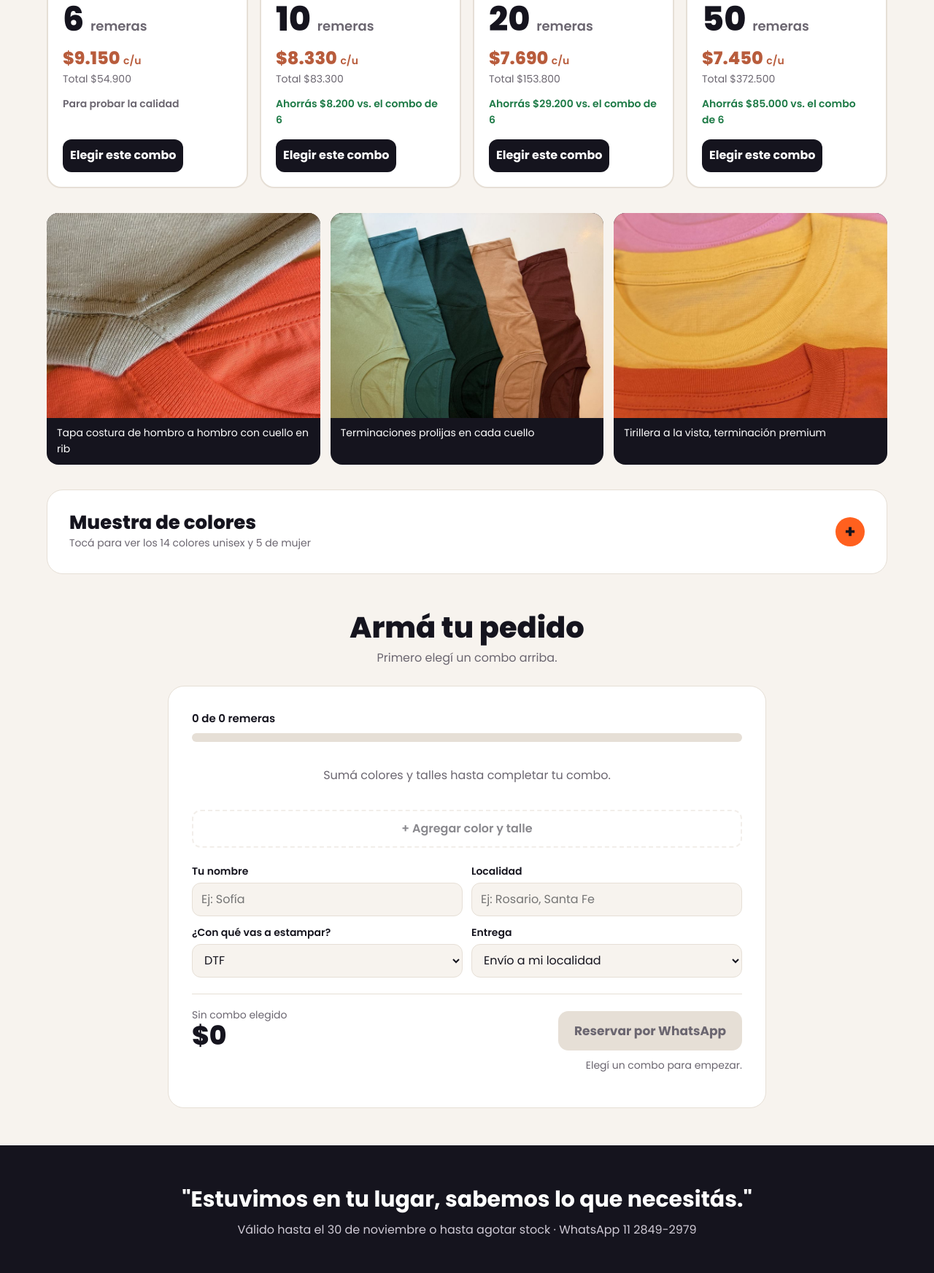
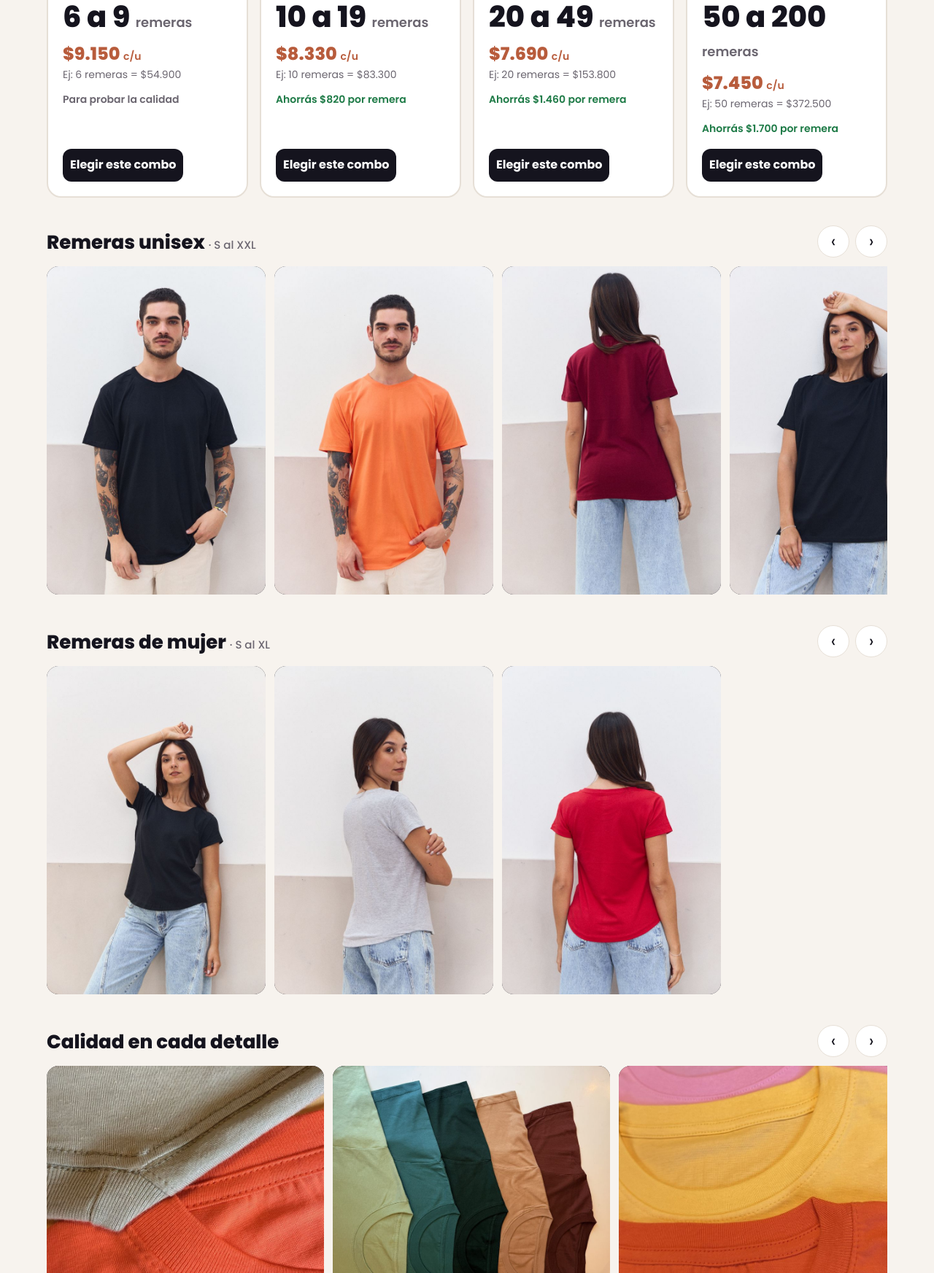
Before and after one commit to modalisaok/3PACKS, a plain HTML site: page combos/index.html in a window 1280 px wide. Shown: the part 1055-2800 px from the top of the page at 73% size. Drawn offline with Linux system fonts and the light colour scheme.

Commit message:
Add files via upload

```diff
--- a/combos/index.html
+++ b/combos/index.html
@@ -2,6 +2,7 @@
 <html lang="es">
 <head>
 <meta charset="utf-8">
+<meta name="format-detection" content="telephone=no">
 <meta name="viewport" content="width=device-width,initial-scale=1">
 <title>Combos MODALISA</title>
 <link rel="preconnect" href="https://fonts.googleapis.com">
@@ -39,8 +40,8 @@ h1 em{font-style:normal;color:var(--or)}
 .pills{display:flex;gap:8px;flex-wrap:wrap;margin-top:22px}
 .pills span{border:1px solid #4a4656;border-radius:99px;padding:6px 14px;font-size:14px}
 .photos{display:grid;grid-template-columns:repeat(2,minmax(0,1fr));gap:12px}
-.photos img{width:100%;aspect-ratio:4/5;object-fit:cover;border-radius:14px;display:block}
-.photos img:nth-child(2){transform:translateY(-22px)}
+.photos>img{width:100%;aspect-ratio:4/5;object-fit:cover;border-radius:14px;display:block}
+.photos>img:nth-child(2){transform:translateY(-22px)}
 .photos .tag{grid-column:1/-1;background:#fff;color:var(--ink);border-radius:14px;padding:12px 16px;font-weight:700;text-align:center;font-size:15px}
 .tag b{color:var(--rust)}
 h2{font-size:clamp(28px,4vw,40px);line-height:1.08;margin:0 0 8px;font-weight:800;text-wrap:balance}
@@ -65,7 +66,7 @@ h2{font-size:clamp(28px,4vw,40px);line-height:1.08;margin:0 0 8px;font-weight:80
 .details figure{margin:0;background:var(--ink);border-radius:16px;overflow:hidden;color:#fff}
 .details img{width:100%;aspect-ratio:4/3;object-fit:cover;display:block}
 .details figcaption{padding:10px 14px;font-size:14px}
-.mues{background:var(--card);border:1px solid var(--line);border-radius:22px;padding:clamp(18px,3vw,30px);margin-top:34px}
+.mues{color:var(--tx);text-align:left;background:var(--card);border:1px solid var(--line);border-radius:22px;padding:clamp(18px,3vw,30px);margin-top:34px}
 .mues summary{list-style:none;cursor:pointer;display:flex;justify-content:space-between;align-items:center;gap:16px;min-height:44px}
 .mues summary::-webkit-details-marker{display:none}
 .mues summary b{display:block;font-size:clamp(20px,2.6vw,26px);font-weight:800;line-height:1.15}
@@ -81,6 +82,22 @@ h2{font-size:clamp(28px,4vw,40px);line-height:1.08;margin:0 0 8px;font-weight:80
 .mg img{width:100%;aspect-ratio:2/3;object-fit:cover;display:block}
 .mg figcaption{background:var(--cream);text-align:center;font-size:14px;font-weight:500;padding:7px 4px}
 @media(max-width:420px){.mg{grid-template-columns:repeat(3,minmax(0,1fr))}.mg figcaption{font-size:13px}}
+.cblock{margin-top:38px}
+.chead{display:flex;justify-content:space-between;align-items:flex-end;gap:12px;margin-bottom:12px}
+.chead h3{margin:0;font-size:clamp(20px,2.6vw,26px);font-weight:800}.chead h3 span{font-size:15px;font-weight:500;color:var(--mut)}
+.navs{display:flex;gap:8px;flex:none}
+.nav{width:44px;height:44px;border-radius:50%;border:1px solid var(--line);background:var(--card);color:var(--tx);font-size:24px;cursor:pointer;line-height:1}
+.car{display:flex;gap:12px;overflow-x:auto;scroll-snap-type:x mandatory;scrollbar-width:none;padding-bottom:4px}
+.car::-webkit-scrollbar{display:none}
+.car figure{margin:0;flex:0 0 min(72%,300px);scroll-snap-align:start;border-radius:16px;overflow:hidden;background:var(--ink);color:#fff}
+.car img{width:100%;aspect-ratio:2/3;object-fit:cover;display:block}
+.car.wide figure{flex-basis:min(86%,380px)}.car.wide img{aspect-ratio:4/3}
+.car figcaption{padding:10px 14px;font-size:14px}
+.car:focus-visible{outline:3px solid var(--or);outline-offset:3px}
+.step input{width:56px;min-height:44px;border:0;border-radius:0;padding:0;text-align:center;background:transparent;font-weight:700;-moz-appearance:textfield}
+.step input::-webkit-outer-spin-button,.step input::-webkit-inner-spin-button{-webkit-appearance:none;margin:0}
+.prog{flex-wrap:wrap;gap:4px 12px}#pfalta{color:var(--rust)}
+.cb .qty{font-size:40px}
 .build{background:var(--card);border:1px solid var(--line);border-radius:22px;padding:clamp(18px,3vw,32px);max-width:820px;margin:0 auto}
 .prog{display:flex;justify-content:space-between;font-weight:600;font-size:15px;margin-bottom:8px}
 .bar{height:12px;background:var(--line);border-radius:99px;overflow:hidden}
@@ -138,6 +155,15 @@ label{font-size:14px;font-weight:600;display:block;margin-bottom:4px}
   <div class="photos">
    <img src="img/rack.jpg" alt="Perchero con remeras MODALISA de todos los colores"><img src="img/colores.jpg" alt="Remeras MODALISA de colores apiladas">
    <div class="tag">14 colores unisex + 5 de mujer · <b>combinás como quieras</b></div>
+  <details class="mues" style="grid-column:1/-1;margin-top:0" id="muestra">
+   <summary><span><b>Colores disponibles</b><small>Tocá para ver los 14 colores unisex y 5 de mujer</small></span><i aria-hidden="true">+</i></summary>
+   <div class="mbody">
+   <h3>Remeras unisex <span>· S al XXL</span></h3>
+   <div class="mg" id="mgU"></div>
+   <h3>Remeras de mujer <span>· S al XL</span></h3>
+   <div class="mg" id="mgM"></div>
+   </div>
+  </details>
   </div>
  </div>
 </section>
@@ -145,34 +171,26 @@ label{font-size:14px;font-weight:600;display:block;margin-bottom:4px}
 <section class="band" id="combos">
  <div class="wrap">
   <h2>Elegí tu combo</h2>
-  <p class="sub">Cuantas más llevás, menos pagás cada una. Podés surtir colores, talles y modelos dentro del mismo combo.</p>
+  <p class="sub">Pedí la cantidad que quieras, de 6 a 200 remeras: el precio por unidad depende del total que lleves. Podés surtir colores, talles y modelos.</p>
   <div class="combos" id="cgrid"></div>
-  <div class="details">
-   <figure><img src="img/rib.jpg" alt="Detalle del cuello en rib y tapacostura"><figcaption>Tapa costura de hombro a hombro con cuello en rib</figcaption></figure>
-   <figure><img src="img/hombros.jpg" alt="Hombros y cuellos de remeras de colores"><figcaption>Terminaciones prolijas en cada cuello</figcaption></figure>
-   <figure><img src="img/cuellos.jpg" alt="Tirillera a la vista en remeras de colores"><figcaption>Tirillera a la vista, terminación premium</figcaption></figure>
-  </div>
-  <details class="mues" id="muestra">
-   <summary><span><b>Muestra de colores</b><small>Tocá para ver los 14 colores unisex y 5 de mujer</small></span><i aria-hidden="true">+</i></summary>
-   <div class="mbody">
-   <h3>Remeras unisex <span>· S al XXL</span></h3>
-   <div class="mg" id="mgU"></div>
-   <h3>Remeras de mujer <span>· S al XL</span></h3>
-   <div class="mg" id="mgM"></div>
-   </div>
-  </details>
+  <div class="cblock"><div class="chead"><h3>Remeras unisex <span>· S al XXL</span></h3><div class="navs"><button type="button" class="nav prev" aria-label="Anterior">‹</button><button type="button" class="nav next" aria-label="Siguiente">›</button></div></div>
+   <div class="car " tabindex="0"><figure><img src="img/unisex-1.jpg" alt="Remera unisex MODALISA puesta" loading="lazy"></figure><figure><img src="img/unisex-2.jpg" alt="Remera unisex MODALISA puesta" loading="lazy"></figure><figure><img src="img/unisex-3.jpg" alt="Remera unisex MODALISA puesta" loading="lazy"></figure><figure><img src="img/unisex-4.jpg" alt="Remera unisex MODALISA puesta" loading="lazy"></figure><figure><img src="img/unisex-5.jpg" alt="Remera unisex MODALISA puesta" loading="lazy"></figure></div></div>
+  <div class="cblock"><div class="chead"><h3>Remeras de mujer <span>· S al XL</span></h3><div class="navs"><button type="button" class="nav prev" aria-label="Anterior">‹</button><button type="button" class="nav next" aria-label="Siguiente">›</button></div></div>
+   <div class="car " tabindex="0"><figure><img src="img/mujer-1.jpg" alt="Remera de mujer MODALISA puesta" loading="lazy"></figure><figure><img src="img/mujer-2.jpg" alt="Remera de mujer MODALISA puesta" loading="lazy"></figure><figure><img src="img/mujer-3.jpg" alt="Remera de mujer MODALISA puesta" loading="lazy"></figure></div></div>
+  <div class="cblock"><div class="chead"><h3>Calidad en cada detalle <span></span></h3><div class="navs"><button type="button" class="nav prev" aria-label="Anterior">‹</button><button type="button" class="nav next" aria-label="Siguiente">›</button></div></div>
+   <div class="car wide" tabindex="0"><figure><img src="img/rib.jpg" alt="Cuello en rib y tapacostura" loading="lazy"><figcaption>Tapa costura de hombro a hombro con cuello en rib</figcaption></figure><figure><img src="img/hombros.jpg" alt="Hombros y cuellos" loading="lazy"><figcaption>Terminaciones prolijas en cada cuello</figcaption></figure><figure><img src="img/cuellos.jpg" alt="Tirillera a la vista" loading="lazy"><figcaption>Tirillera a la vista, terminación premium</figcaption></figure></div></div>
  </div>
 </section>
 
 <section class="band" id="armar" style="padding-top:0">
  <div class="wrap">
   <h2 style="text-align:center">Armá tu pedido</h2>
-  <p class="sub" style="text-align:center" id="bsub">Primero elegí un combo arriba.</p>
+  <p class="sub" style="text-align:center" id="bsub">Sumá colores, talles y cantidades.</p>
   <div class="build">
    <div class="prog"><span id="plbl">0 de 0 remeras</span><span id="pfalta"></span></div>
    <div class="bar" id="bar"><i id="bari"></i></div>
    <div id="rows"></div>
-   <p class="empty" id="empty">Sumá colores y talles hasta completar tu combo.</p>
+   <p class="empty" id="empty">Elegí un combo arriba o tocá "Agregar color y talle".</p>
    <button class="add" id="add" type="button">+ Agregar color y talle</button>
    <div class="f2">
     <div><label for="nom">Tu nombre</label><input id="nom" autocomplete="name" placeholder="Ej: Sofía"></div>
@@ -198,64 +216,79 @@ label{font-size:14px;font-weight:600;display:block;margin-bottom:4px}
 
 <script>
 {
-const COMBOS=[
- {q:6,n:'Combo Prueba',u:9150},
- {q:10,n:'Combo Arranque',u:8330},
- {q:20,n:'Combo Emprendedor',u:7690,b:'El más elegido'},
- {q:50,n:'Combo Marca',u:7450,b:'Mejor precio'}];
-const UNI=[['Blanco','#fff'],['Negro','#111'],['Gris melange','#a9a9a9'],['Rojo','#c8202a'],['Azul marino','#1c2557'],['Naranja','#f0702a'],['Amarillo','#f2cc2e'],['Rosa BB','#f6c9d1'],['Bordó','#6a1a2a'],['Verde militar','#5f6448'],['Arena','#d8c4a6'],['Chocolate','#5a3825'],['Verde pistacho','#bfe3a0'],['Verde inglés','#1f4a33']];
-const MUJ=[['Blanco','#fff'],['Negro','#111'],['Gris melange','#a9a9a9'],['Rojo','#c8202a'],['Azul marino','#1c2557']];
+const TIERS=[
+ {min:6,max:9,n:'Combo Prueba',u:9150},
+ {min:10,max:19,n:'Combo Arranque',u:8330},
+ {min:20,max:49,n:'Combo Emprendedor',u:7690,b:'El más elegido'},
+ {min:50,max:200,n:'Combo Marca',u:7450,b:'Mejor precio'}];
+const MINQ=6,MAXQ=200;
+const UNI=[['Blanco'],['Negro'],['Gris melange'],['Rojo'],['Azul marino'],['Naranja'],['Amarillo'],['Rosa BB'],['Bordó'],['Verde militar'],['Arena'],['Chocolate'],['Verde pistacho'],['Verde inglés']];
+const MUJ=[['Blanco'],['Negro'],['Gris melange'],['Rojo'],['Azul marino']];
 const TU=['S','M','L','XL','XXL'],TM=['S','M','L','XL'];
 const END=new Date('2026-11-30T23:59:59-03:00').getTime();
 const $=id=>document.getElementById(id);
 const ars=n=>'$'+n.toLocaleString('es-AR');
-let sel=null,rows=[];
+const slug=n=>n.toLowerCase().normalize('NFD').replace(/[̀-ͯ]/g,'').replace(/[^a-z]+/g,'-').replace(/^-|-$/g,'');
+const tile=(p,l)=>l.map(c=>`<figure><img src="img/${p}-${slug(c[0])}.jpg" alt="Remera ${c[0]}" loading="lazy"><figcaption>${c[0]}</figcaption></figure>`).join('');
+$('mgU').innerHTML=tile('c',UNI);$('mgM').innerHTML=tile('w',MUJ);
+let rows=[];
 
 $('mq').innerHTML=Array(2).fill(['Últimos días del mes','Combos MODALISA','Precios de noviembre','Hasta el 30/11','Envíos a todo el país','Tu pedido en 24 hs'].map(t=>'<span>'+t+'</span>').join('<span>•</span>')+'<span>•</span>').join('');
 
-const base=COMBOS[0].u;
-$('cgrid').innerHTML=COMBOS.map((c,i)=>{const s=(base-c.u)*c.q;return `<button type="button" class="cb" data-i="${i}" aria-pressed="false">${c.b?`<span class="badge">${c.b}</span>`:''}<span class="nm">${c.n}</span><span class="qty">${c.q} <small>remeras</small></span><span class="unit">${ars(c.u)} <small>c/u</small></span><span class="tot">Total ${ars(c.u*c.q)}</span>${s>0?`<span class="save">Ahorrás ${ars(s)} vs. el combo de 6</span>`:'<span class="save" style="color:var(--mut)">Para probar la calidad</span>'}<span class="pick"><span>${'Elegir este combo'}</span></span></button>`}).join('');
+const base=TIERS[0].u;
+$('cgrid').innerHTML=TIERS.map((c,i)=>`<button type="button" class="cb" data-i="${i}" aria-pressed="false">${c.b?`<span class="badge">${c.b}</span>`:''}<span class="nm">${c.n}</span><span class="qty">${c.min} a ${c.max} <small>remeras</small></span><span class="unit">${ars(c.u)} <small>c/u</small></span><span class="tot">Ej: ${c.min} remeras = ${ars(c.min*c.u)}</span>${c.u<base?`<span class="save">Ahorrás ${ars(base-c.u)} por remera</span>`:'<span class="save" style="color:var(--mut)">Para probar la calidad</span>'}<span class="pick"><span>Elegir este combo</span></span></button>`).join('');
 
-const slug=n=>n.toLowerCase().normalize('NFD').replace(/[\u0300-\u036f]/g,'').replace(/[^a-z]+/g,'-').replace(/^-|-$/g,'');
-const tile=(p,l)=>l.map(c=>`<figure><img src="img/${p}-${slug(c[0])}.jpg" alt="Remera ${c[0]}" loading="lazy"><figcaption>${c[0]}</figcaption></figure>`).join('');
-$('mgU').innerHTML=tile('c',UNI);$('mgM').innerHTML=tile('w',MUJ);
 const totalQ=()=>rows.reduce((a,r)=>a+r.q,0);
-function pickCombo(i){sel=COMBOS[i];document.querySelectorAll('.cb').forEach(b=>{const on=+b.dataset.i===i;b.classList.toggle('on',on);b.setAttribute('aria-pressed',on);b.querySelector('.pick span').textContent=on?'Combo elegido':'Elegir este combo'});
- if(!rows.length)rows.push({m:'Unisex',c:'Negro',t:'M',q:Math.min(sel.q,6)});
- while(totalQ()>sel.q){const r=rows[rows.length-1];const ex=totalQ()-sel.q;if(r.q>ex){r.q-=ex}else rows.pop()}
- render();$('armar').scrollIntoView({behavior:matchMedia('(prefers-reduced-motion:reduce)').matches?'auto':'smooth'})}
-document.querySelectorAll('.cb').forEach(b=>b.addEventListener('click',()=>pickCombo(+b.dataset.i)));
+const tierOf=q=>[...TIERS].reverse().find(t=>q>=t.min)||null;
+function setTotal(target){let q=totalQ();
+ if(!rows.length){rows.push({m:'Unisex',c:'Negro',t:'M',q:target});return}
+ if(q<target){rows[rows.length-1].q+=target-q;return}
+ while(q>target&&rows.length){const r=rows[rows.length-1],ex=q-target;if(r.q>ex){r.q-=ex;q=target}else{q-=r.q;rows.pop()}}}
+function pick(i){const t=TIERS[i],q=totalQ();if(q<t.min||q>t.max)setTotal(t.min);render();
+ $('armar').scrollIntoView({behavior:matchMedia('(prefers-reduced-motion:reduce)').matches?'auto':'smooth'})}
+document.querySelectorAll('.cb').forEach(b=>b.addEventListener('click',()=>pick(+b.dataset.i)));
 
 function opts(list,v,col){return list.map(x=>{const n=col?x[0]:x;return `<option${n===v?' selected':''}>${n}</option>`}).join('')}
 function render(){
- const max=sel?sel.q:0,tq=totalQ();
- $('rows').innerHTML=rows.map((r,i)=>{const cl=r.m==='Mujer'?MUJ:UNI,tl=r.m==='Mujer'?TM:TU,hex=(cl.find(x=>x[0]===r.c)||cl[0])[1];
-  return `<div class="row" data-i="${i}"><select data-k="m" aria-label="Modelo">${opts(['Unisex','Mujer'],r.m)}</select><div class="c-color"><img class="th" src="img/${r.m==='Mujer'?'w':'c'}-${slug(r.c)}.jpg" alt="Remera ${r.c}"><select data-k="c" aria-label="Color">${opts(cl,r.c,1)}</select></div><select data-k="t" aria-label="Talle">${opts(tl,r.t)}</select><div class="step"><button type="button" data-a="-" aria-label="Restar">−</button><b>${r.q}</b><button type="button" data-a="+" aria-label="Sumar">+</button></div><button type="button" class="del" data-a="x" aria-label="Quitar">×</button></div>`}).join('');
+ const tq=totalQ(),t=tierOf(tq),next=TIERS.find(x=>x.min>tq);
+ document.querySelectorAll('.cb').forEach(b=>{const on=t===TIERS[+b.dataset.i];b.classList.toggle('on',on);b.setAttribute('aria-pressed',on);b.querySelector('.pick span').textContent=on?'Tu combo':'Elegir este combo'});
+ $('rows').innerHTML=rows.map((r,i)=>{const cl=r.m==='Mujer'?MUJ:UNI,tl=r.m==='Mujer'?TM:TU;
+  return `<div class="row" data-i="${i}"><select data-k="m" aria-label="Modelo">${opts(['Unisex','Mujer'],r.m)}</select><div class="c-color"><img class="th" src="img/${r.m==='Mujer'?'w':'c'}-${slug(r.c)}.jpg" alt="Remera ${r.c}"><select data-k="c" aria-label="Color">${opts(cl,r.c,1)}</select></div><select data-k="t" aria-label="Talle">${opts(tl,r.t)}</select><div class="step"><button type="button" data-a="-" aria-label="Restar">−</button><input type="number" inputmode="numeric" min="1" max="${MAXQ}" value="${r.q}" data-k="q" aria-label="Cantidad"><button type="button" data-a="+" aria-label="Sumar">+</button></div><button type="button" class="del" data-a="x" aria-label="Quitar">×</button></div>`}).join('');
  $('empty').style.display=rows.length?'none':'block';
- $('plbl').textContent=`${tq} de ${max} remeras`;
- const falta=max-tq;$('pfalta').textContent=!sel?'':falta>0?`Faltan ${falta}`:'¡Combo completo!';
- $('bari').style.width=(max?Math.min(100,tq/max*100):0)+'%';$('bar').classList.toggle('ok',sel&&falta===0);
- $('add').disabled=!sel||falta<=0;$('add').style.opacity=$('add').disabled?.5:1;
- $('bsub').textContent=sel?`${sel.n}: ${sel.q} remeras a ${ars(sel.u)} c/u. Repartilas como quieras.`:'Primero elegí un combo arriba.';
- $('sdet').textContent=sel?`${sel.n} · ${sel.q} × ${ars(sel.u)}`:'Sin combo elegido';
- $('stot').textContent=ars(sel?sel.q*sel.u:0);
- const ok=sel&&falta===0;$('wa').setAttribute('aria-disabled',!ok);$('hint').textContent=ok?'Te respondemos y te pasamos los datos de pago para reservar.':sel?`Te faltan ${falta} remeras para completar el combo.`:'Elegí un combo para empezar.';
- $('wa').href=ok?'https://wa.me/5491128492979?text='+encodeURIComponent(msg()):'#';
+ $('plbl').textContent=t?`${tq} remeras · ${t.n} a ${ars(t.u)} c/u`:`${tq} remeras`;
+ $('pfalta').textContent=tq<MINQ?`Mínimo ${MINQ}: te faltan ${MINQ-tq}`:tq>=MAXQ?`Máximo ${MAXQ} por pedido`:next?`Sumá ${next.min-tq} más y pagás ${ars(next.u)} c/u`:'¡Tenés el mejor precio!';
+ const pct=!t?tq/MINQ:next?(tq-t.min)/(next.min-t.min):1;
+ $('bari').style.width=Math.min(100,pct*100)+'%';$('bar').classList.toggle('ok',!!t&&!next);
+ $('add').disabled=tq>=MAXQ;$('add').style.opacity=$('add').disabled?.5:1;
+ $('bsub').textContent='Sumá colores, talles y cantidades. El precio se ajusta solo según el total.';
+ $('sdet').textContent=t?`${tq} × ${ars(t.u)} · ${t.n}`:`Mínimo ${MINQ} remeras`;
+ $('stot').textContent=ars(t?tq*t.u:0);
+ const ok=!!t;$('wa').setAttribute('aria-disabled',!ok);
+ $('hint').textContent=ok?'Te respondemos y te pasamos los datos de pago para reservar.':`Sumá al menos ${MINQ} remeras para reservar.`;
+ $('wa').href=ok?'https://wa.me/5491128492979?text='+encodeURIComponent(msg(tq,t)):'#';
 }
-function msg(){const L=rows.map(r=>`• ${r.q} ${r.m} ${r.c} talle ${r.t}`).join('\n');
- return `¡Hola MODALISA! Quiero reservar el ${sel.n} (${sel.q} remeras a ${ars(sel.u)} c/u, total ${ars(sel.q*sel.u)}).\n\n${L}\n\nNombre: ${$('nom').value||'-'}\nLocalidad: ${$('loc').value||'-'}\nTécnica: ${$('tec').value}\nEntrega: ${$('ent').value}`}
+function msg(tq,t){const L=rows.map(r=>`• ${r.q} ${r.m} ${r.c} talle ${r.t}`).join('\n');
+ return `¡Hola MODALISA! Quiero reservar ${tq} remeras con el precio del ${t.n} (${ars(t.u)} c/u, total ${ars(tq*t.u)}).\n\n${L}\n\nNombre: ${$('nom').value||'-'}\nLocalidad: ${$('loc').value||'-'}\nTécnica: ${$('tec').value}\nEntrega: ${$('ent').value}`}
 
-$('rows').addEventListener('change',e=>{const k=e.target.dataset.k;if(!k)return;const r=rows[+e.target.closest('.row').dataset.i];r[k]=e.target.value;
- if(k==='m'){const cl=r.m==='Mujer'?MUJ:UNI,tl=r.m==='Mujer'?TM:TU;if(!cl.some(x=>x[0]===r.c))r.c=cl[0][0];if(!tl.includes(r.t))r.t='M'}render()});
+$('rows').addEventListener('change',e=>{const k=e.target.dataset.k;if(!k)return;const r=rows[+e.target.closest('.row').dataset.i];
+ if(k==='q'){const others=totalQ()-r.q;let v=parseInt(e.target.value,10);if(!(v>=1))v=1;r.q=Math.min(v,MAXQ-others)}
+ else{r[k]=e.target.value;if(k==='m'){const cl=r.m==='Mujer'?MUJ:UNI,tl=r.m==='Mujer'?TM:TU;if(!cl.some(x=>x[0]===r.c))r.c=cl[0][0];if(!tl.includes(r.t))r.t='M'}}
+ render()});
 $('rows').addEventListener('click',e=>{const a=e.target.dataset.a;if(!a)return;const i=+e.target.closest('.row').dataset.i,r=rows[i];
- if(a==='+'&&totalQ()<sel.q)r.q++;if(a==='-'){r.q--;if(r.q<1)rows.splice(i,1)}if(a==='x')rows.splice(i,1);render()});
-$('add').addEventListener('click',()=>{if(!sel)return;const f=sel.q-totalQ();if(f<=0)return;const last=rows[rows.length-1];rows.push({m:last?last.m:'Unisex',c:'Blanco',t:'L',q:Math.min(f,5)});render()});
+ if(a==='+'&&totalQ()<MAXQ)r.q++;if(a==='-'){r.q--;if(r.q<1)rows.splice(i,1)}if(a==='x')rows.splice(i,1);render()});
+$('add').addEventListener('click',()=>{const tq=totalQ();if(tq>=MAXQ)return;const last=rows[rows.length-1];
+ rows.push({m:last?last.m:'Unisex',c:'Blanco',t:'L',q:tq<MINQ?MINQ-tq:Math.min(5,MAXQ-tq)});render()});
 ['nom','loc','tec','ent'].forEach(id=>$(id).addEventListener('input',render));
+
+document.querySelectorAll('.cblock').forEach(w=>{const c=w.querySelector('.car'),go=d=>c.scrollBy({left:d*c.clientWidth*.8,behavior:'smooth'});
+ w.querySelector('.prev').addEventListener('click',()=>go(-1));w.querySelector('.next').addEventListener('click',()=>go(1));
+ c.addEventListener('keydown',e=>{if(e.key==='ArrowRight'){e.preventDefault();go(1)}if(e.key==='ArrowLeft'){e.preventDefault();go(-1)}})});
 
 function tick(){let d=Math.max(0,END-Date.now());if(!d){$('end').style.display='block';$('clock').style.opacity=.4}
  const p=n=>String(n).padStart(2,'0');$('cd').textContent=Math.floor(d/864e5);$('ch').textContent=p(Math.floor(d/36e5)%24);$('cm').textContent=p(Math.floor(d/6e4)%60);$('cs').textContent=p(Math.floor(d/1e3)%60)}
 tick();setInterval(tick,1000);render();
 }
+
 </script>
 </body>
 </html>
```
Also changed, not shown: combos/img/mujer-1.jpg (added), combos/img/mujer-2.jpg (added), combos/img/mujer-3.jpg (added), combos/img/unisex-1.jpg (added), combos/img/unisex-2.jpg (added), combos/img/unisex-3.jpg (added), combos/img/unisex-4.jpg (added), combos/img/unisex-5.jpg (added).
